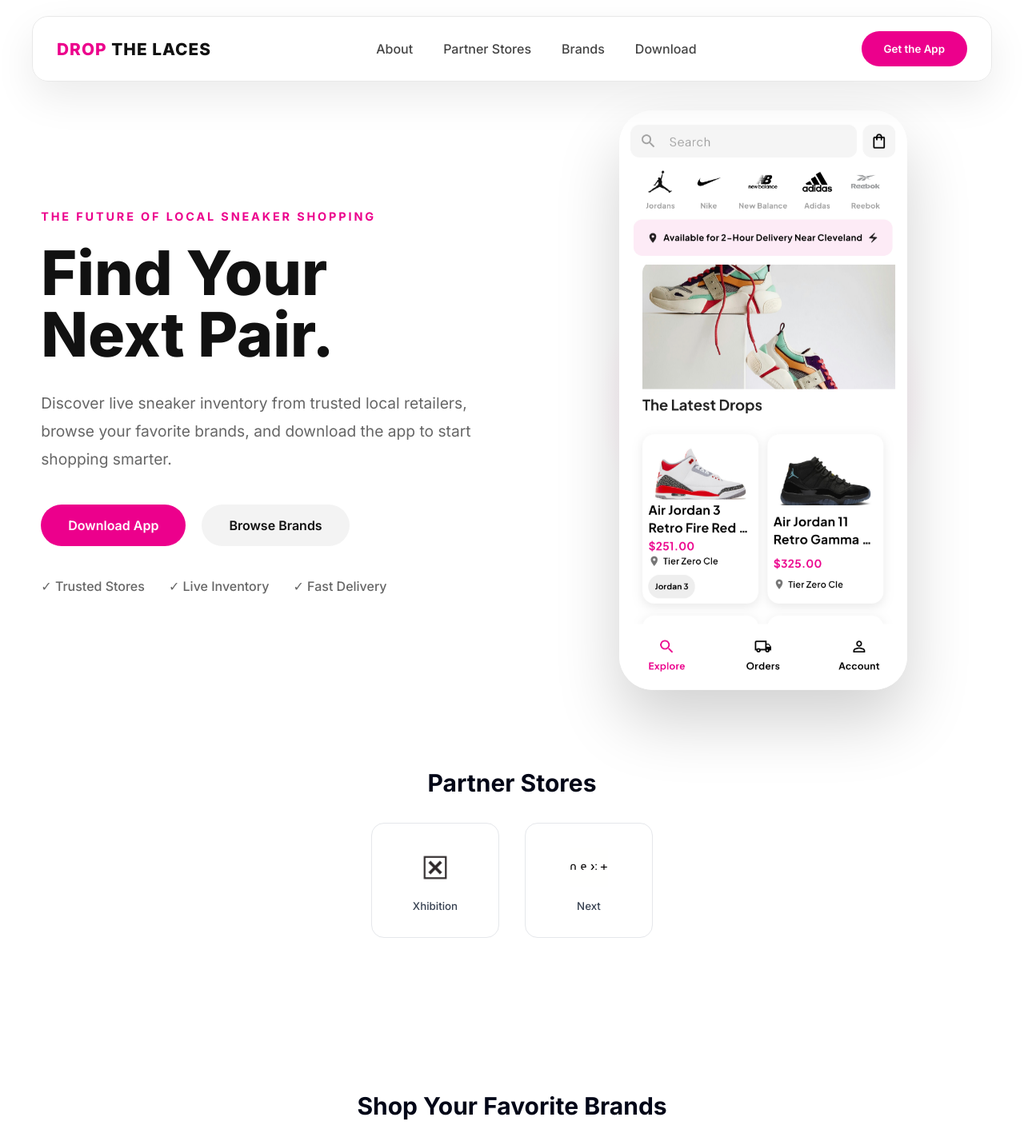
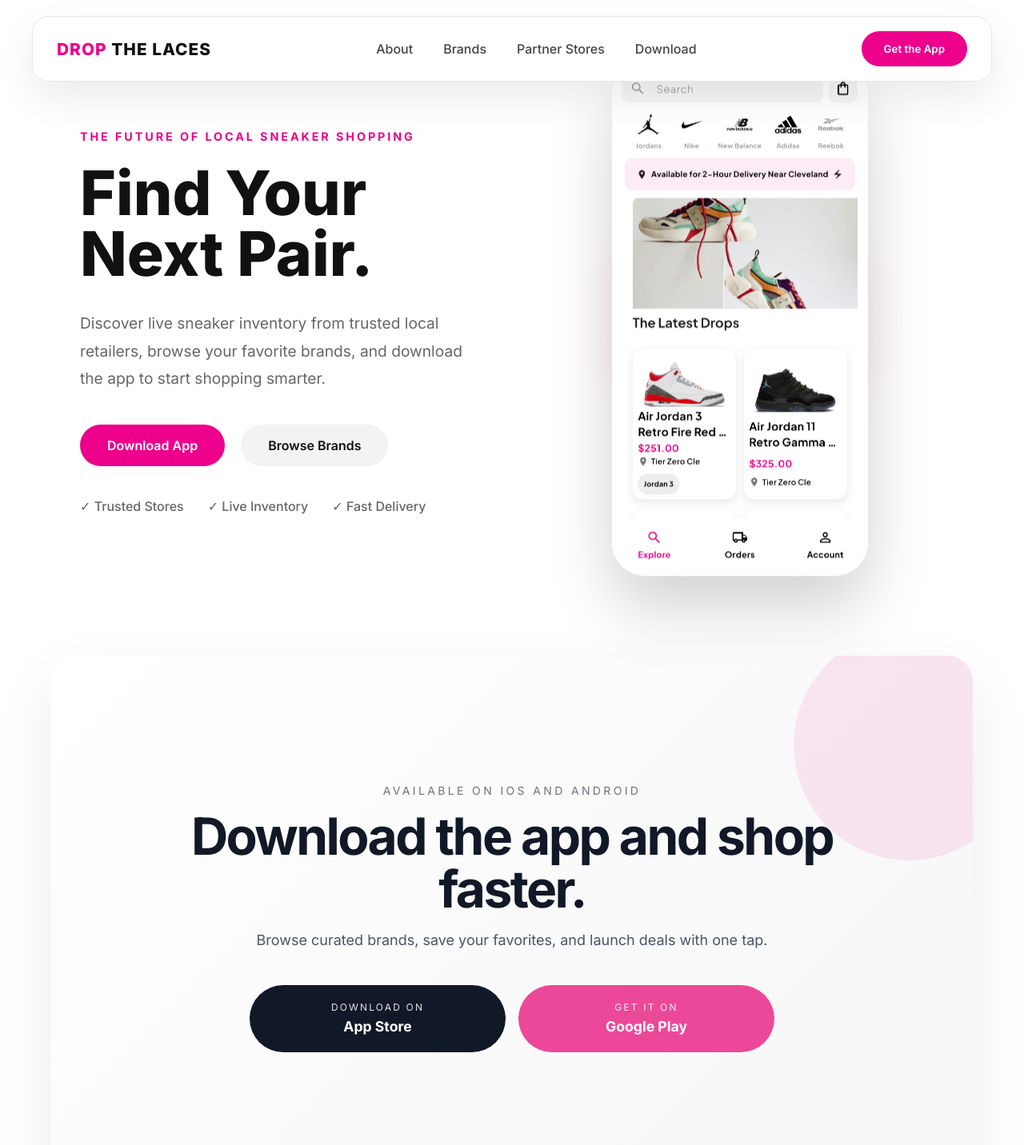
Before and after one commit to kshides21/drop-the-laces-temp, a React (Vite) app: page / in a window 1280 px wide. Shown: the top 1432 px of the page at 80% size. Built offline with nearby package versions, Linux system fonts and the light colour scheme.

Commit message:
made footer and app download sections, connected active links

```diff
--- a/index.html
+++ b/index.html
@@ -1,10 +1,12 @@
+
+
 <!doctype html>
 <html lang="en">
   <head>
     <meta charset="UTF-8" />
-    <link rel="icon" type="image/svg+xml" href="/favicon.svg" />
+    <link rel="icon" type="image/svg+xml" href="/src/assets/logo-square.ico" />
     <meta name="viewport" content="width=device-width, initial-scale=1.0" />
-    <title>drop-the-laces-temp</title>
+    <title>Drop the Laces</title>
   </head>
   <body>
     <div id="root"></div>
--- a/src/App.jsx
+++ b/src/App.jsx
@@ -2,14 +2,18 @@
 import Hero from "./Components/Hero";
 import Brands from "./Components/Brands";
 import Partners from "./Components/Partners";
+import AppDownload from "./Components/AppDownload";
+import Footer from "./Components/Footer";
 
 function App() {
   return (
     <>
       <Navbar />
       <Hero />
+      <AppDownload />
+      <Brands />
       <Partners />
-      <Brands />
+      <Footer />
     </>
   );
 }
--- a/src/components/AppDownload.jsx
+++ b/src/components/AppDownload.jsx
@@ -1,18 +1,39 @@
+import "../styles/sections.css";
+
 export default function AppDownload() {
   return (
-    <section id="download" className="download">
-      <h2>Get the App</h2>
+    <section id="download" className="download-section">
+      <div className="download-panel">
+        <p className="download-label">Available on iOS and Android</p>
 
-      <p>Available on iOS and Android</p>
+        <h2 className="download-heading">Download the app and shop faster.</h2>
 
-      <div className="buttons">
-        <a href="YOUR_APPLE_LINK" target="_blank">
-          Download on App Store
-        </a>
+        <p className="download-copy">
+          Browse curated brands, save your favorites, and launch deals with one
+          tap.
+        </p>
 
-        <a href="YOUR_GOOGLE_PLAY_LINK" target="_blank">
-          Get it on Google Play
-        </a>
+        <div className="download-actions">
+          <a
+            href="https://apps.apple.com/us/app/drop-the-laces/id6764883595"
+            target="_blank"
+            rel="noreferrer"
+            className="download-link app-store"
+          >
+            <span>Download on</span>
+            <strong>App Store</strong>
+          </a>
+
+          <a
+            href="https://play.google.com/store/apps/details?id=com.owl.dropthelaces&hl=en_US"
+            target="_blank"
+            rel="noreferrer"
+            className="download-link google-play"
+          >
+            <span>Get it on</span>
+            <strong>Google Play</strong>
+          </a>
+        </div>
       </div>
     </section>
   );
--- a/src/components/Footer.jsx
+++ b/src/components/Footer.jsx
@@ -1,6 +1,9 @@
+import logo from "../assets/logo-square.ico";
+
 export default function Footer() {
   return (
     <footer className="footer">
+      <img src={logo} alt="Drop the Laces Logo" />
       <p>© 2026 Drop the Laces. All rights reserved.</p>
     </footer>
   );
--- a/src/components/Navbar.jsx
+++ b/src/components/Navbar.jsx
@@ -13,16 +13,19 @@
 
       <nav className={`nav-links ${open ? "active" : ""}`}>
         <a href="#about">About</a>
+        <a href="#brands">Brands</a>
         <a href="#partners">Partner Stores</a>
-        <a href="#brands">Brands</a>
         <a href="#download">Download</a>
       </nav>
 
+      <a href="#download">
       <button
         className="download-btn"
       >
         Get the App
       </button>
+        </a>
+
 
       <div
         className="hamburger"
--- a/src/index.css
+++ b/src/index.css
@@ -13,39 +13,55 @@
 
   --radius: 18px;
 
-  --shadow:
-    0 20px 50px rgba(0,0,0,.08);
+  --shadow: 0 20px 50px rgba(0, 0, 0, 0.08);
 
-  --transition: .3s ease;
+  --transition: 0.3s ease;
 }
 
-*{
-  margin:0;
-  padding:0;
-  box-sizing:border-box;
+* {
+  margin: 0;
+  padding: 0;
+  box-sizing: border-box;
 }
 
-html{
-  scroll-behavior:smooth;
+html {
+  scroll-behavior: smooth;
 }
 
-body{
-  font-family:"Inter",sans-serif;
-  background:var(--background);
-  color:var(--text);
+body {
+  font-family: "Inter", sans-serif;
+  background: var(--background);
+  color: var(--text);
 }
 
-img{
-  max-width:100%;
-  display:block;
+.footer {
+  border-top: 1px solid rgba(15, 23, 42, 0.08);
+  padding: 2rem 0;
+  margin-top: 3rem;
+  display: flex;
+  align-items: center;
+  justify-content: center;
+  gap: 0.75rem;
+  color: #6b7280;
+  background: #ffffff;
 }
 
-a{
-  color:inherit;
-  text-decoration:none;
+.footer img {
+  width: 2rem;
+  height: 2rem;
 }
 
-button{
-  cursor:pointer;
-  font-family:inherit;
+img {
+  max-width: 100%;
+  display: block;
 }
+
+a {
+  color: inherit;
+  text-decoration: none;
+}
+
+button {
+  cursor: pointer;
+  font-family: inherit;
+}
--- a/src/styles/hero.css
+++ b/src/styles/hero.css
@@ -1,14 +1,11 @@
 .hero {
-  min-height: 100vh;
-  width: min(1200px, 92%);
-  margin: auto;
-
+  width: min(1080px, 92%);
+  margin: 0 auto;
+  padding: 5rem 0 3rem;
   display: grid;
   grid-template-columns: 1fr 1fr;
   align-items: center;
-  gap: 80px;
-
-  padding-top: 140px;
+  gap: 60px;
 }
 
 .hero-label {
@@ -32,6 +29,10 @@
   line-height: 1.8;
   max-width: 550px;
   margin-bottom: 40px;
+}
+
+.hero-content {
+  max-width: 640px;
 }
 
 .hero-buttons {
@@ -77,7 +78,7 @@
 }
 
 .hero-image img {
-  width: 360px;
+  width: 320px;
   border-radius: 42px;
   box-shadow: 0 40px 80px rgba(0, 0, 0, 0.18);
   position: relative;
@@ -110,8 +111,8 @@
   .hero {
     grid-template-columns: 1fr;
     text-align: center;
-    gap: 60px;
-    padding-top: 160px;
+    gap: 50px;
+    padding: 4rem 0 2rem;
   }
   .hero-description {
     margin: auto auto 40px;
@@ -126,6 +127,6 @@
   }
 
   .hero-image img {
-    width: 300px;
+    width: 280px;
   }
 }
--- a/src/styles/sections.css
+++ b/src/styles/sections.css
@@ -79,3 +79,140 @@
 .brand-card:hover .brand-name {
   color: #ec4899;
 }
+
+/* Download Section */
+.download-section {
+  max-width: 84rem;
+  margin: 4rem;
+  padding: 4rem 1.5rem;
+  margin-top: 3rem;
+  border-radius: 2rem;
+  background: linear-gradient(
+    135deg,
+    rgba(255, 255, 255, 0.95),
+    rgba(245, 245, 245, 0.9)
+  );
+  box-shadow: 0 30px 80px rgba(15, 23, 42, 0.08);
+  position: relative;
+  overflow: hidden;
+}
+
+.download-section::before {
+  content: "";
+  position: absolute;
+  top: -2rem;
+  right: -4rem;
+  width: 18rem;
+  height: 18rem;
+  border-radius: 50%;
+  background: rgba(236, 72, 153, 0.12);
+}
+
+.download-panel {
+  position: relative;
+  z-index: 1;
+  text-align: center;
+  max-width: 52rem;
+  margin: 4rem auto;
+}
+
+.download-label {
+  text-transform: uppercase;
+  letter-spacing: 0.24em;
+  font-size: 0.875rem;
+  color: #6b7280;
+  margin-bottom: 1rem;
+}
+
+.download-heading {
+  font-size: clamp(2.5rem, 5vw, 4rem);
+  line-height: 1.02;
+  letter-spacing: -0.04em;
+  margin-bottom: 1rem;
+  color: #111827;
+}
+
+.download-copy {
+  font-size: 1.125rem;
+  line-height: 1.8;
+  max-width: 40rem;
+  margin: 0 auto;
+  color: #4b5563;
+}
+
+.download-actions {
+  display: flex;
+  flex-direction: column;
+  align-items: center;
+  justify-content: center;
+  gap: 1rem;
+  margin-top: 2.5rem;
+}
+
+.download-link {
+  display: inline-flex;
+  flex-direction: column;
+  align-items: center;
+  justify-content: center;
+  min-width: 17rem;
+  width: 100%;
+  max-width: 20rem;
+  padding: 1.25rem 1.5rem;
+  border-radius: 9999px;
+  text-decoration: none;
+  transition:
+    transform 250ms ease,
+    box-shadow 250ms ease,
+    background-color 250ms ease;
+}
+
+.download-link span {
+  display: block;
+  font-size: 0.75rem;
+  letter-spacing: 0.18em;
+  text-transform: uppercase;
+  opacity: 0.88;
+  margin-bottom: 0.35rem;
+}
+
+.download-link strong {
+  font-size: 1.1rem;
+  line-height: 1.3;
+}
+
+.download-link:hover {
+  transform: translateY(-0.12rem);
+  box-shadow: 0 20px 40px rgba(15, 23, 42, 0.12);
+}
+
+.app-store {
+  background: #111827;
+  color: #ffffff;
+}
+
+.google-play {
+  background: #ec4899;
+  color: #ffffff;
+}
+
+@media (min-width: 640px) {
+  .download-section {
+    padding: 5rem 2rem;
+  }
+
+  .download-actions {
+    flex-direction: row;
+  }
+  .download-link {
+      min-width: 12rem;
+  }
+}
+
+@media (min-width: 1024px) {
+  .download-section {
+    padding: 6rem 2rem;
+  }
+  .download-panel {
+    max-width: 60rem;
+  }
+}
```
Also changed, not shown: 1 other file (tests, documents, lock files or other folders).
